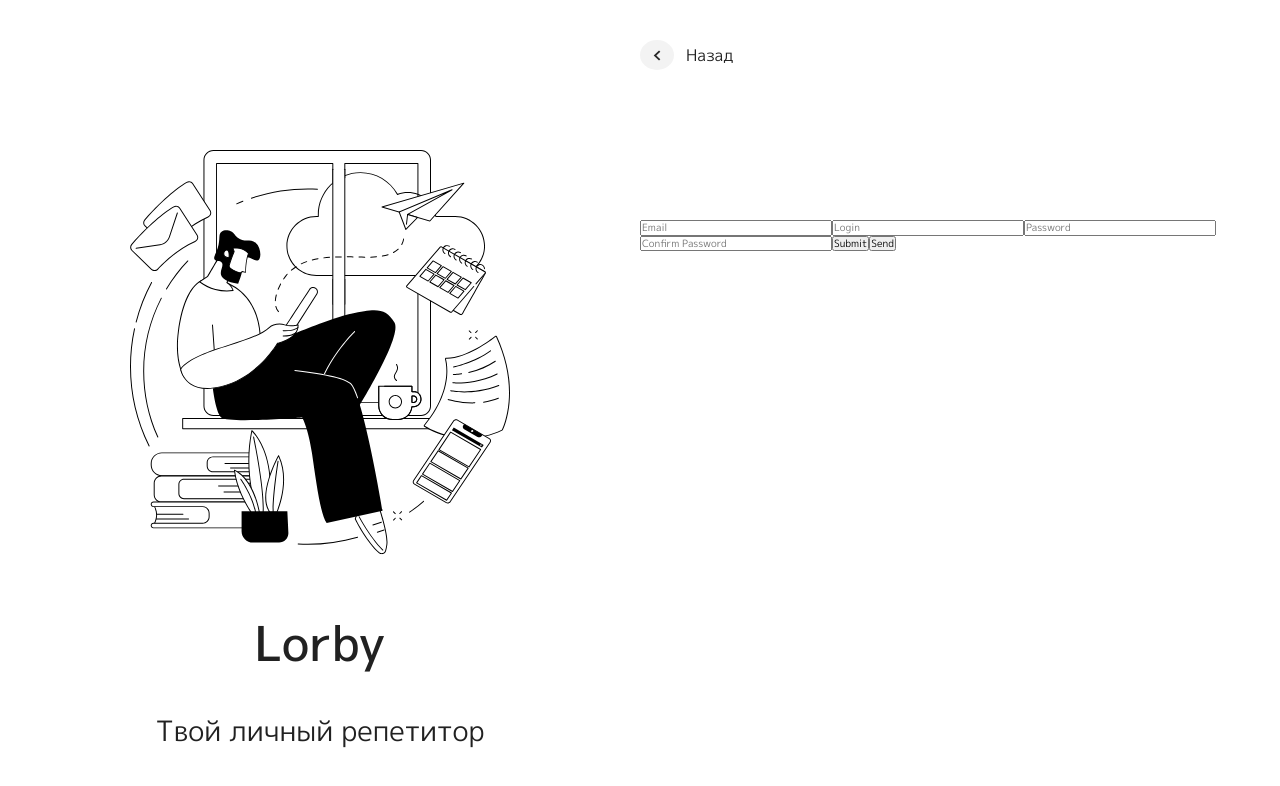
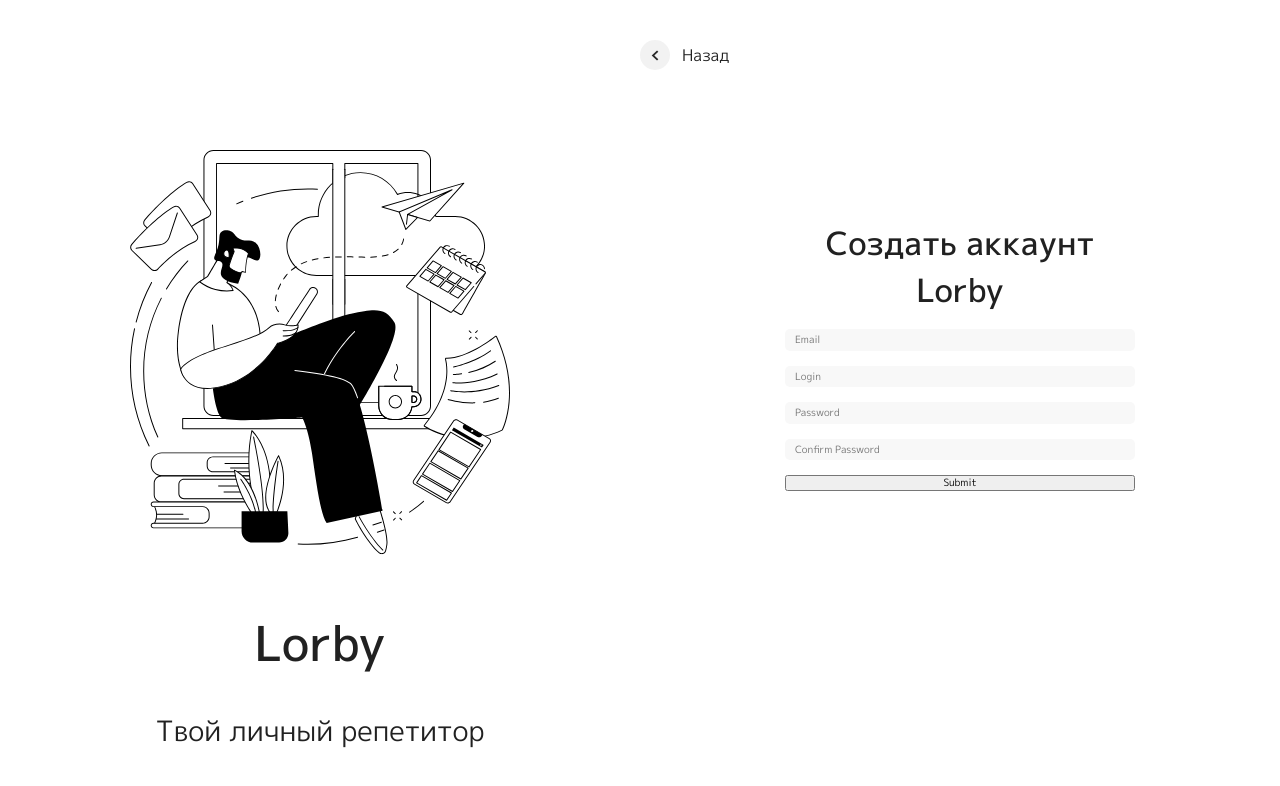
Before and after one commit to erlankg0/neobis-front-auth, a React (Vite) app: page / in a window 1280 px wide. Shown: the top 786 px of the page. Built offline with nearby package versions, Linux system fonts and the light colour scheme.

Commit message:
add style for input

```diff
--- a/src/components/prev/prev.module.css
+++ b/src/components/prev/prev.module.css
@@ -17,7 +17,8 @@
     background-color: #C0C0C033;
     font-weight: 400;
     padding: .3rem;
-    width: 2.8rem;
+    width: 2.4rem;
+    height: 2.4rem;
     border-radius: 50%;
     display: flex;
     align-items: center;
--- a/src/components/singup/singUp.tsx
+++ b/src/components/singup/singUp.tsx
@@ -32,14 +32,14 @@ const SingUp = () => {
                     register(data).then(r => console.log(r))
                 }}>
                 {({errors}) => (
-                    <Form>
-                        <Field type={'email'} name={'email'} placeholder="Email"/>
-                        <Field type={'text'} name={'username'} placeholder="Login"/>
-                        <Field type={'password'} name={'password'} placeholder="Password"/>
-                        <Field type={'password'} name={'confirmPassword'} placeholder="Confirm Password"/>
+                    <Form className={styles.form}>
+                        <h2 className={styles.title}>Создать аккаунт Lorby</h2>
+                        <Field className={styles.input} type={'email'} name={'email'} placeholder="Email"/>
+                        <Field className={styles.input} type={'text'} name={'username'} placeholder="Login"/>
+                        <Field className={styles.input} type={'password'} name={'password'} placeholder="Password"/>
+                        <Field className={styles.input} type={'password'} name={'confirmPassword'} placeholder="Confirm Password"/>
                         <button type={'submit'}>Submit</button>
                         {errors.email && <p>email</p>}
-                        <button type={'submit'}>Send</button>
                     </Form>
                 )}
             </Formik>
--- a/src/components/singup/singup.module.css
+++ b/src/components/singup/singup.module.css
@@ -4,3 +4,26 @@
     gap: 15rem;
     padding: 4rem 0;
 }
+
+.form{
+    display: flex;
+    flex-direction: column;
+    gap: 1.5rem;
+    width: 100%;
+    max-width: 35rem;
+    margin: 0 auto;
+}
+
+.title{
+    font-weight: 500;
+    font-size: 3.2rem;
+    line-height: 4.7rem;
+    text-align: center;
+}
+
+.input{
+    background-color: #F8F8F8;
+    padding: .5rem 1rem;
+    border: none;
+    border-radius: .5rem;
+}
```
